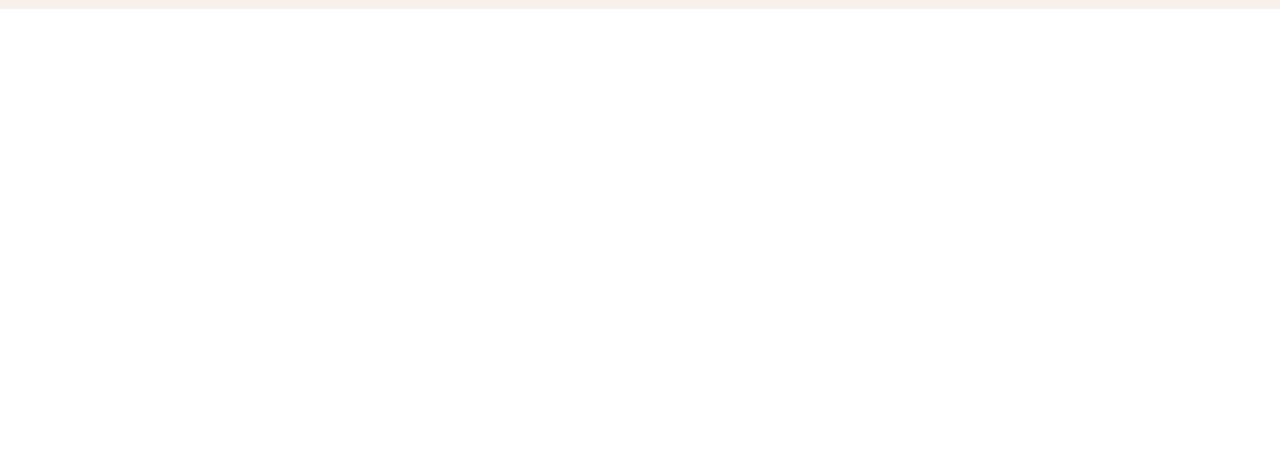
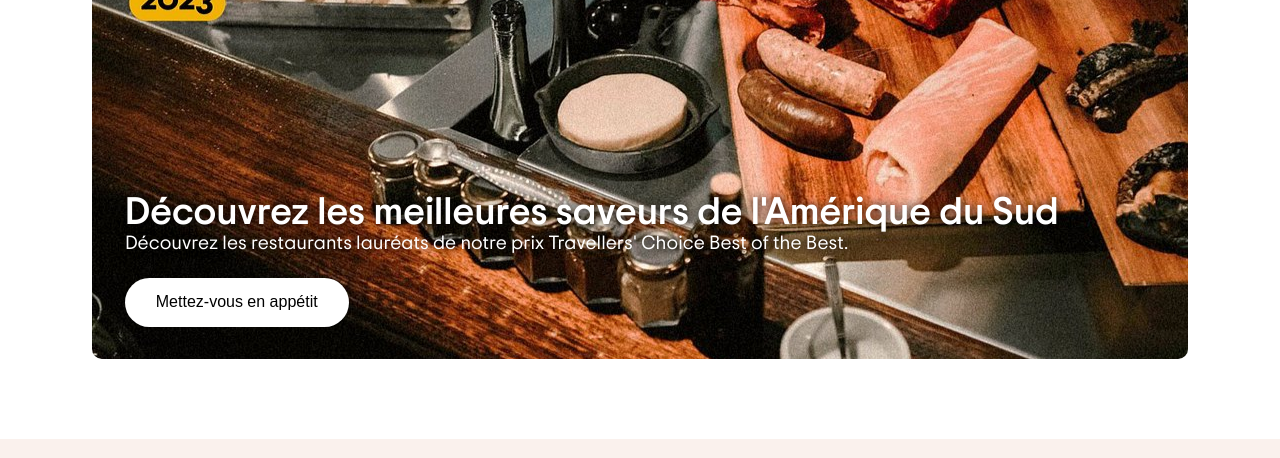
Before and after one commit to jonathanValere/tripadvisor-replique, a plain HTML site: page front/index.html in a window 1280 px wide. Shown: the part 2008-2466 px from the top of the page. Before the commit the page ends 2017 px from the top, so only its background shows below. Drawn offline with nearby package versions, Linux system fonts and the light colour scheme.

Commit message:
insertion section discovery

```diff
--- /dev/null
+++ b/front/assets/css/discovery.css
@@ -0,0 +1,35 @@
+.container {
+  background-image: url("../img/discovery.jpg");
+  background-position: left;
+  padding: 30% 3% 3% 3%;
+  border-radius: var(--border-rounded);
+}
+
+.container p {
+  color: #fff;
+  font-size: 1.2rem;
+  line-height: 1.6rem;
+  margin-bottom: 2%;
+  text-shadow: rgb(0, 0, 0) 1px 0 10px;
+}
+
+.container span {
+  font-family: "TS-Med", sans-serif;
+  font-weight: 500;
+  font-size: 2.4rem;
+}
+
+.container button {
+  border: none;
+  background-color: #ffffff;
+  color: #000000;
+  padding: 1.5% 3%;
+  font-size: 1rem;
+  border-radius: 20rem;
+  transition: var(--animation-transition);
+}
+
+.container button:hover {
+  background-color: #eaeaea;
+  transition: var(--animation-transition);
+}
--- /dev/null
+++ b/front/assets/css/general.css
@@ -0,0 +1,60 @@
+@import url("./fonts.css");
+
+/*  VARIABLES */
+:root {
+  --border-rounded: 10px;
+  --animation-transition: 0.5s ease-in-out;
+  --primary-color: #ff5e5d;
+}
+
+body {
+  font-family: TS-Reg, sans-serif;
+  font-size: 1rem;
+  position: relative;
+}
+
+h1,
+h2,
+h3,
+h4 {
+  font-family: TS-Med, sans-serif;
+}
+
+h1 {
+  font-size: 3rem;
+  margin: 135px 0 20px 0;
+}
+
+h2 {
+  font-size: 1.7rem;
+  line-height: 2.2rem;
+  margin-bottom: 20px;
+}
+
+h3 {
+  font-size: 1.4rem;
+  margin-bottom: 15px;
+}
+
+h4 {
+  font-size: 1.2rem;
+  margin-bottom: 10px;
+}
+
+section {
+  margin: 0 auto;
+  padding: 0 20px;
+  max-width: 1136px;
+}
+
+/* ---------------KEYFRAME----------------- */
+/* Part information animation */
+@keyframes slidein {
+  from {
+    transform: translateX(100%);
+  }
+  to {
+    transform: translateX(-100%);
+  }
+}
+/* --------------------------------------------------- */
--- a/front/assets/css/style.css
+++ b/front/assets/css/style.css
@@ -1,35 +1,11 @@
+@import url("./general.css");
 @import url("./forms.css");
+@import url("./discovery.css");
 
 /* ---------------- GLOBAL --------- */
-/* ---------------KEYFRAME----------------- */
-/* Part information animation */
-@keyframes slidein {
-  from {
-    transform: translateX(100%);
-  }
-  to {
-    transform: translateX(-100%);
-  }
-}
-/* --------------------------------------------------- */
 
 #information p {
   animation: 20s linear 4s infinite slidein;
-}
-
-body {
-  font-family: TS-Reg, sans-serif;
-  font-size: 1rem;
-  --border-rounded: 10px;
-  --animation-transition: 0.5s ease-in-out;
-  position: relative;
-}
-
-h1,
-h2,
-h3,
-h4 {
-  font-family: TS-Med, sans-serif;
 }
 
 #information {
@@ -51,14 +27,8 @@ h4 {
   font-weight: 500;
 }
 
-section {
-  margin: 0 auto;
-  padding: 0 20px;
-  max-width: 1136px;
-}
-
 h1 span {
-  color: #ff5e5d;
+  color: var(--primary-color);
 }
 
 /* POUR MASQUER LA SCROLLBAR */
@@ -69,27 +39,6 @@ h1 span {
 
 #logo {
   width: 200px;
-}
-
-h1 {
-  font-size: 3rem;
-  margin: 135px 0 20px 0;
-}
-
-h2 {
-  font-size: 1.7rem;
-  line-height: 2.2rem;
-  margin-bottom: 20px;
-}
-
-h3 {
-  font-size: 1.4rem;
-  margin-bottom: 15px;
-}
-
-h4 {
-  font-size: 1.2rem;
-  margin-bottom: 10px;
 }
 
 .revenus {
@@ -293,7 +242,7 @@ aside {
   display: flex;
   flex-direction: column;
   flex: 4;
-  background-color: #ff5e5d;
+  background-color: var(--primary-color);
   border-radius: var(--border-rounded) var(--border-rounded) 0 0;
   height: 100%;
   font-size: 1.1rem;
@@ -467,7 +416,7 @@ footer {
 }
 
 #copyright a:hover {
-  color: #ff5e5d;
+  color: var(--primary-color);
   transition: var(--animation-transition);
 }
 
--- a/front/index.html
+++ b/front/index.html
@@ -389,6 +389,17 @@
           </div>
         </div>
       </section>
+      <section id="discovery-section">
+        <div class="container">
+          <p>
+            <span>Découvrez les meilleures saveurs de l'Amérique du Sud</span
+            ><br />
+            Découvrez les restaurants lauréats de notre prix Travellers' Choice
+            Best of the Best.
+          </p>
+          <button>Mettez-vous en appétit</button>
+        </div>
+      </section>
     </main>
     <footer>
       <section>
```
Also changed, not shown: front/assets/img/discovery.jpg (added).
